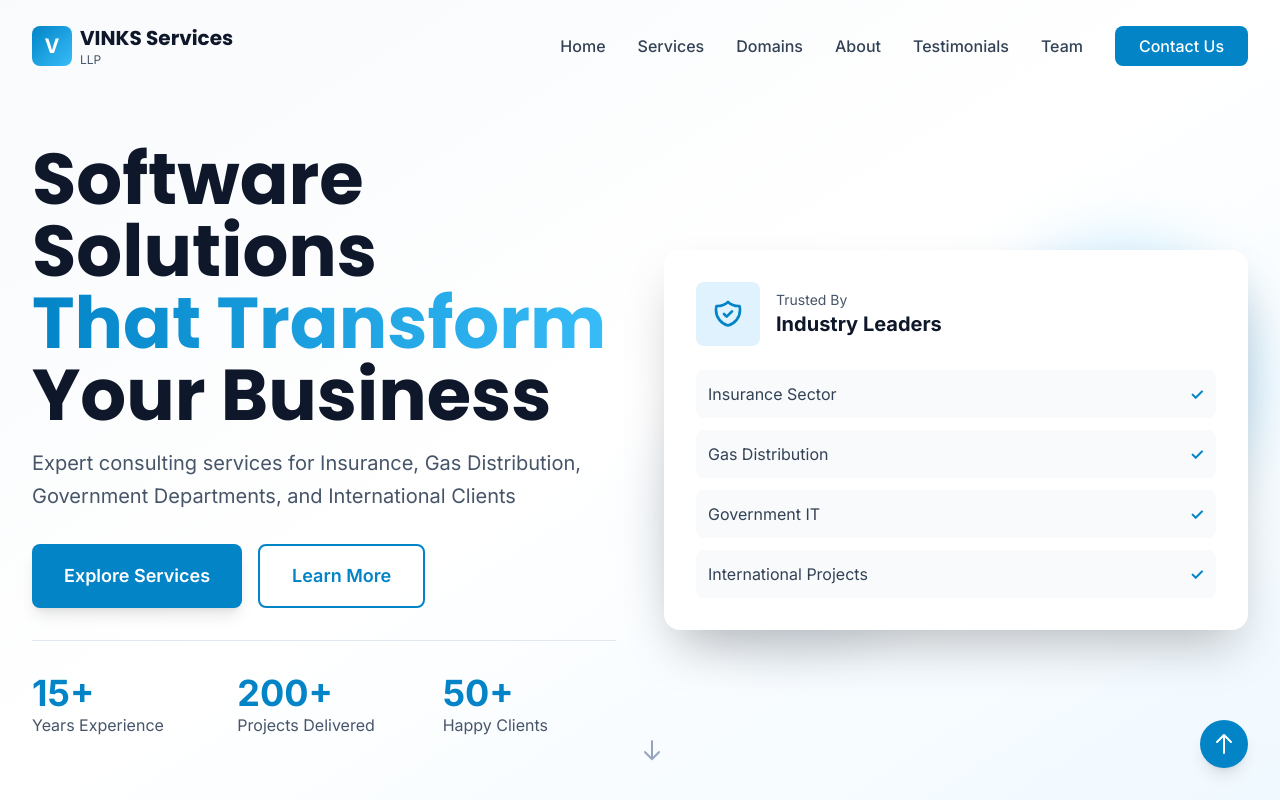
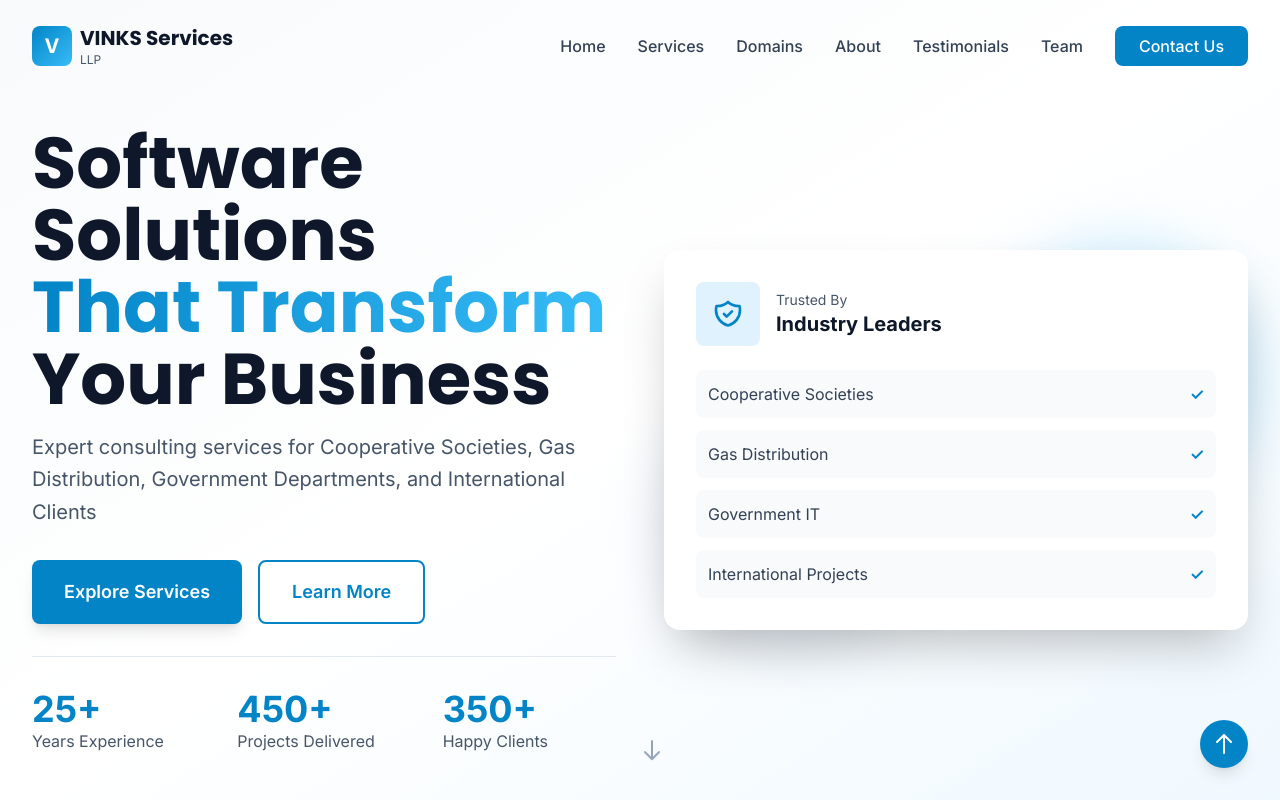
Before and after one commit to vinksllp/vinksllp.github.io, a React (Vite) app: page / in a window 1280 px wide. Shown: the top 800 px of the page. Built offline with nearby package versions, Linux system fonts and the light colour scheme.

Commit message:
Updated Hero.jsx

```diff
--- a/src/components/Hero.jsx
+++ b/src/components/Hero.jsx
@@ -12,7 +12,7 @@ const Hero = () => {
                 Your Business
               </h1>
               <p className="text-xl text-secondary-600 leading-relaxed">
-                Expert consulting services for Insurance, Gas Distribution, Government Departments, and International Clients
+                Expert consulting services for Cooperative Societies, Gas Distribution, Government Departments, and International Clients
               </p>
             </div>
 
@@ -34,15 +34,15 @@ const Hero = () => {
             {/* Stats */}
             <div className="grid grid-cols-3 gap-8 pt-8 border-t border-secondary-200">
               <div>
-                <div className="text-4xl font-bold text-primary-600">15+</div>
+                <div className="text-4xl font-bold text-primary-600">25+</div>
                 <div className="text-secondary-600">Years Experience</div>
               </div>
               <div>
-                <div className="text-4xl font-bold text-primary-600">200+</div>
+                <div className="text-4xl font-bold text-primary-600">450+</div>
                 <div className="text-secondary-600">Projects Delivered</div>
               </div>
               <div>
-                <div className="text-4xl font-bold text-primary-600">50+</div>
+                <div className="text-4xl font-bold text-primary-600">350+</div>
                 <div className="text-secondary-600">Happy Clients</div>
               </div>
             </div>
@@ -66,7 +66,7 @@ const Hero = () => {
 
                 <div className="space-y-3">
                   <div className="flex items-center justify-between p-3 bg-secondary-50 rounded-lg">
-                    <span className="text-secondary-700">Insurance Sector</span>
+                    <span className="text-secondary-700">Cooperative Societies</span>
                     <span className="text-primary-600 font-semibold">✓</span>
                   </div>
                   <div className="flex items-center justify-between p-3 bg-secondary-50 rounded-lg">
```
Also changed, not shown: 1 other file (tests, documents, lock files or other folders).
